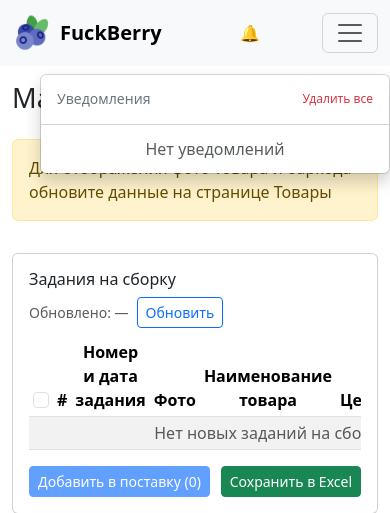
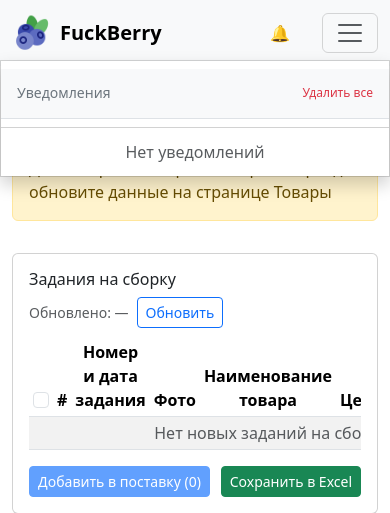
Before and after one commit to YoSkirukat/FuckBerry, a Flask app: page /fbs in a window 390 px wide, after a click that opens the changed part. Shown: the top 513 px of the page. Run offline with Flask 3, Linux system fonts and the light colour scheme; the visitor is signed in with stand-in values (Sample User, id 1); data comes from the database, SQL or seed files in the repository; data that the repository does not hold is empty.

Commit message:
Добавлены стили и функциональность для мобильных уведомлений в навигационной панели. Обновлены стили для улучшения отображения уведомлений на мобильных устройствах, включая адаптацию размеров и позиционирования. Реализована логика закрытия выпадающего меню при клике вне его области.

```diff
--- a/static/styles.css
+++ b/static/styles.css
@@ -16,4 +16,9 @@ a {
   top: 66px;
   border-top: none;
 }
+@media (max-width: 991.98px) {
+  .d-lg-none .dropdown-menu {
+      max-width: 100% !important;
+  }
+}
 /* Дополнительные глобальные стили можно добавить здесь */
--- a/templates/_navbar.html
+++ b/templates/_navbar.html
@@ -68,7 +68,7 @@
 /* Mobile notification icon styles */
 @media (max-width: 991.98px) {
   .d-lg-none .nav-link {
-    padding: 0.5rem;
+    padding: 0.25rem;
     color: #6c757d;
     text-decoration: none;
   }
@@ -86,8 +86,37 @@
     margin-top: 0.5rem;
     border: 1px solid rgba(0,0,0,.15);
     box-shadow: 0 0.5rem 1rem rgba(0,0,0,.175);
+    width: 100vw !important;
+    max-width: 100vw !important;
+    left: 50% !important;
+    transform: translateX(-50%) !important;
+    position: fixed !important;
+    top: 60px !important;
+    margin: 0 !important;
+    border-radius: 0 !important;
+    z-index: 1050 !important;
   }
 
+  /* Mobile notification items styling */
+  .d-lg-none .dropdown-menu .notification-item {
+    padding: 0.75rem 1rem;
+    border-bottom: 1px solid #f0f0f0;
+  }
+
+  .d-lg-none .dropdown-menu .notification-item:last-child {
+    border-bottom: none;
+  }
+
+  .d-lg-none .dropdown-menu .dropdown-header {
+    padding: 1rem;
+    background-color: #f8f9fa;
+    border-bottom: 1px solid #dee2e6;
+  }
+
+  /* Reduce spacing between notification icon and menu button */
+  .d-lg-none.d-flex {
+    gap: 0.5rem;
+  }
 }
 </style>
 
@@ -97,14 +126,14 @@
 
     <!-- Mobile notification icon - visible only on mobile -->
     {% if current_user.is_authenticated %}
-    <div class="d-lg-none d-flex align-items-center">
+    <div class="d-lg-none d-flex align-items-center" style="margin-left: 60px;">
       <a class="nav-link position-relative" href="#" id="mobileNotificationsDropdown" role="button" data-bs-toggle="dropdown" aria-expanded="false">
         🔔
         <span id="mobileNotificationBadge" class="position-absolute top-0 start-100 translate-middle badge rounded-pill bg-danger" style="display: none; top: 5px !important;">
           0
         </span>
       </a>
-      <ul class="dropdown-menu dropdown-menu-end" aria-labelledby="mobileNotificationsDropdown" style="min-width: 350px; max-height: 400px; overflow-y: auto;">
+      <ul class="dropdown-menu dropdown-menu-end" aria-labelledby="mobileNotificationsDropdown" style="max-height: 70vh; overflow-y: auto;">
         <li><h6 class="dropdown-header d-flex justify-content-between align-items-center">
           <span>Уведомления</span>
           <div class="d-flex gap-3">
@@ -276,8 +305,8 @@ function checkForNewNotifications() {
             const dropdown = document.getElementById('notificationsDropdown');
             const mobileDropdown = document.getElementById('mobileNotificationsDropdown');
 
-            if ((dropdown && dropdown.classList.contains('show')) ||
-                (mobileDropdown && mobileDropdown.classList.contains('show'))) {
+            if ((dropdown && dropdown.closest('.d-none') === null && dropdown.classList.contains('show')) ||
+                (mobileDropdown && mobileDropdown.closest('.d-lg-none') !== null && mobileDropdown.classList.contains('show'))) {
                 loadNotifications();
             }
         })
@@ -659,6 +688,17 @@ document.addEventListener('DOMContentLoaded', function() {
         mobileDropdown.addEventListener('show.bs.dropdown', function() {
             loadNotifications();
         });
+
+        // Close mobile dropdown when clicking outside
+        document.addEventListener('click', function(event) {
+            const mobileDropdownMenu = document.querySelector('#mobileNotificationsDropdown + .dropdown-menu');
+            if (mobileDropdownMenu &&
+                !mobileDropdown.contains(event.target) &&
+                !mobileDropdownMenu.contains(event.target)) {
+                const bsDropdown = new bootstrap.Dropdown(mobileDropdown);
+                bsDropdown.hide();
+            }
+        });
     }
 
     // Check for new notifications every 1 minute
```
